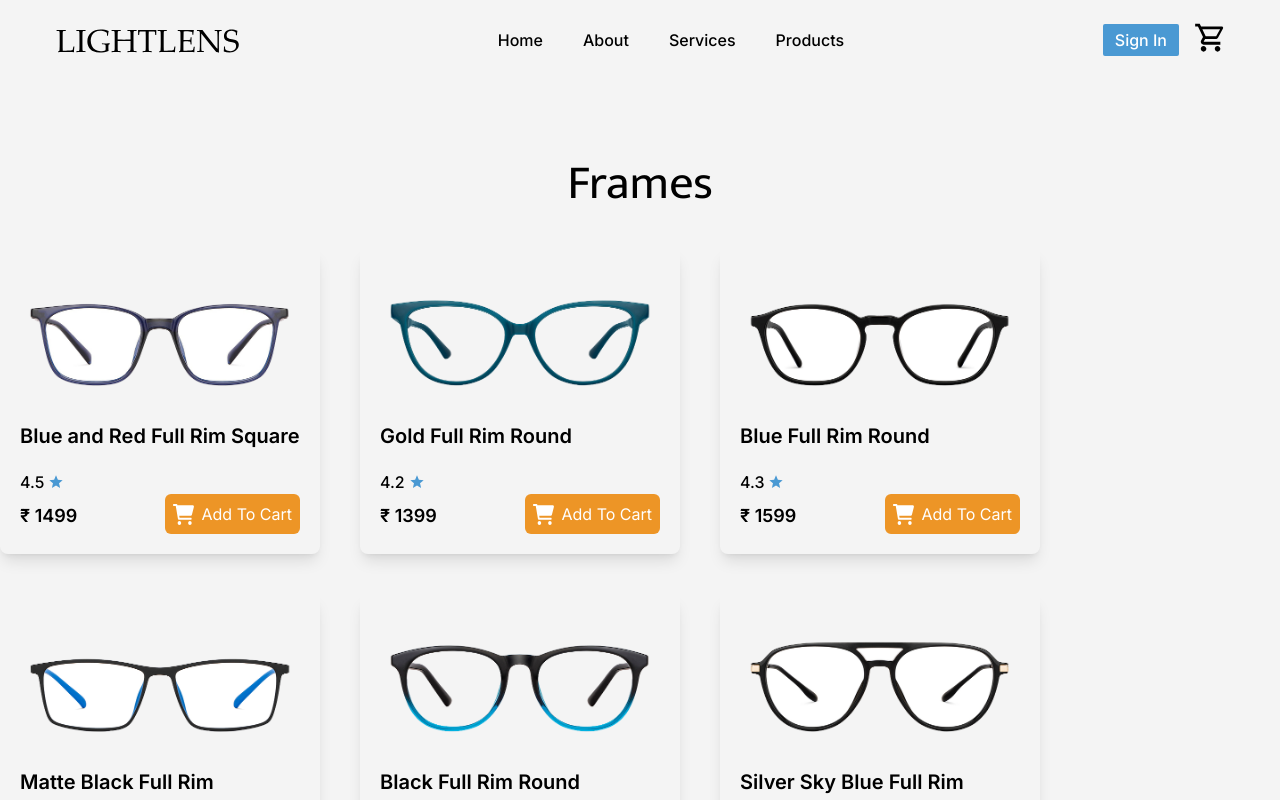
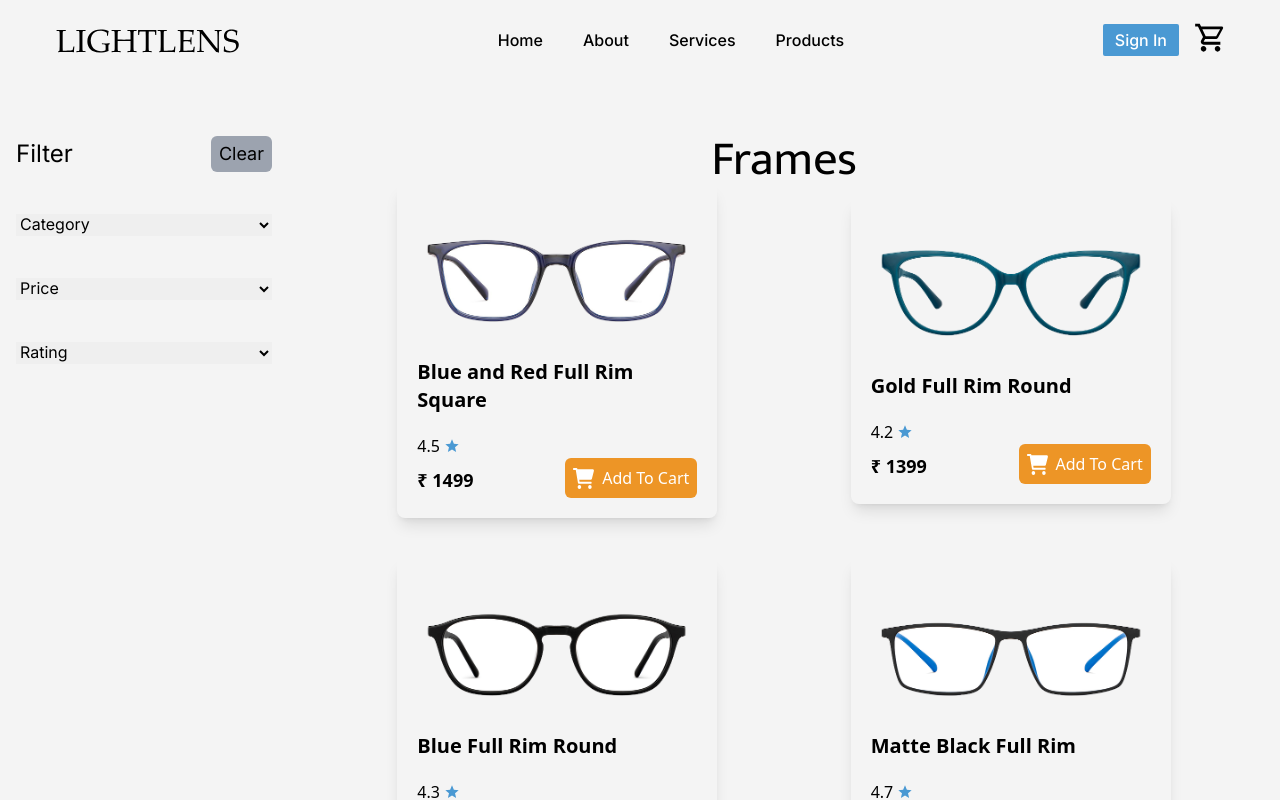
Before and after one commit to Abhijeet03s/Light-Lens, a React (Vite) app: page /products in a window 1280 px wide. Shown: the top 800 px of the page. Built offline with nearby package versions, Linux system fonts and the light colour scheme; no server answers.

Commit message:
filter ui added

```diff
--- a/package.json
+++ b/package.json
@@ -9,6 +9,7 @@
     "preview": "vite preview"
   },
   "dependencies": {
+    "daisyui": "^2.41.0",
     "firebase": "^9.14.0",
     "react": "^18.2.0",
     "react-dom": "^18.2.0",
--- a/src/components/Filter/Filter.jsx
+++ b/src/components/Filter/Filter.jsx
@@ -3,12 +3,47 @@ import React from "react";
 export default function Filter() {
   return (
     <>
-      <div className="max-w-full flex flex-col justify-start px-10">
-        <div className="w-full flex justify-between items-center">
-          <h1>Filter</h1>
-          <button>Clear</button>
+      <div className="font-Inter space-y-10">
+        <div className="flex justify-between items-center">
+          <h1 className="text-2xl">Filter</h1>
+          <button className="text-lg bg-gray-400 px-2 py-1 rounded-md">
+            Clear
+          </button>
         </div>
-        <div className="flex flex-col">ajflkas</div>
+        {/* Category */}
+        <div>
+          <select className="select w-full max-w-xs">
+            <option disabled selected>
+              Category
+            </option>
+            <option>Blueglasses</option>
+            <option>Sunglasses</option>
+            <option>Eyeglasses</option>
+          </select>
+        </div>
+        {/* Price */}
+        <div>
+          <select className="select w-full max-w-xs">
+            <option disabled selected>
+              Price
+            </option>
+            <option>Highest to Low</option>
+            <option>Low to Highest</option>
+          </select>
+        </div>
+        {/* Stars */}
+        <div>
+          <select className="select w-full max-w-xs">
+            <option disabled selected>
+              Rating
+            </option>
+            <option>1</option>
+            <option>2</option>
+            <option>3</option>
+            <option>4</option>
+            <option>5</option>
+          </select>
+        </div>
       </div>
     </>
   );
--- a/src/components/Products/Products.jsx
+++ b/src/components/Products/Products.jsx
@@ -9,12 +9,15 @@ export default function Products() {
 
   return (
     <>
-      <div className="container max-w-full py-10 flex items-center">
-        {/* <Filter /> */}
-        <div className="max-w-full py-10 flex flex-col bg-[#f4f4f4] text-black space-y-10 font-Inter relative">
+      <div className="container max-w-full py-10 flex flex-col items-center">
+        <div className="flex-1 flex">
+          <div className="basis-72 p-4">
+            <Filter />
+          </div>
+          <div className="flex-1 p-4">
             <h1 className="text-center text-5xl font-Mukta">Frames</h1>
             <div className="flex flex-col items-center">
-            <div className="flex flex-wrap items-center gap-10">
+              <div className="flex flex-wrap justify-evenly items-center gap-10">
                 {products.map((product) => {
                   return (
                     <div
@@ -53,6 +56,7 @@ export default function Products() {
             </div>
           </div>
         </div>
+      </div>
     </>
   );
 }
--- a/tailwind.config.cjs
+++ b/tailwind.config.cjs
@@ -7,9 +7,9 @@ module.exports = {
         Mukta: ["Mukta", "sans-serif"],
         Inter: ["Inter", "sans-serif"],
       },
-      colors:{
-        'Download':"rgb(74, 153, 211, 0.3)"
-      }
+      colors: {
+        Download: "rgb(74, 153, 211, 0.3)",
+      },
     },
   },
   plugins: [],
```
Also changed, not shown: 1 other file (tests, documents, lock files or other folders). Lines whose indentation alone changed are shown as unchanged.
